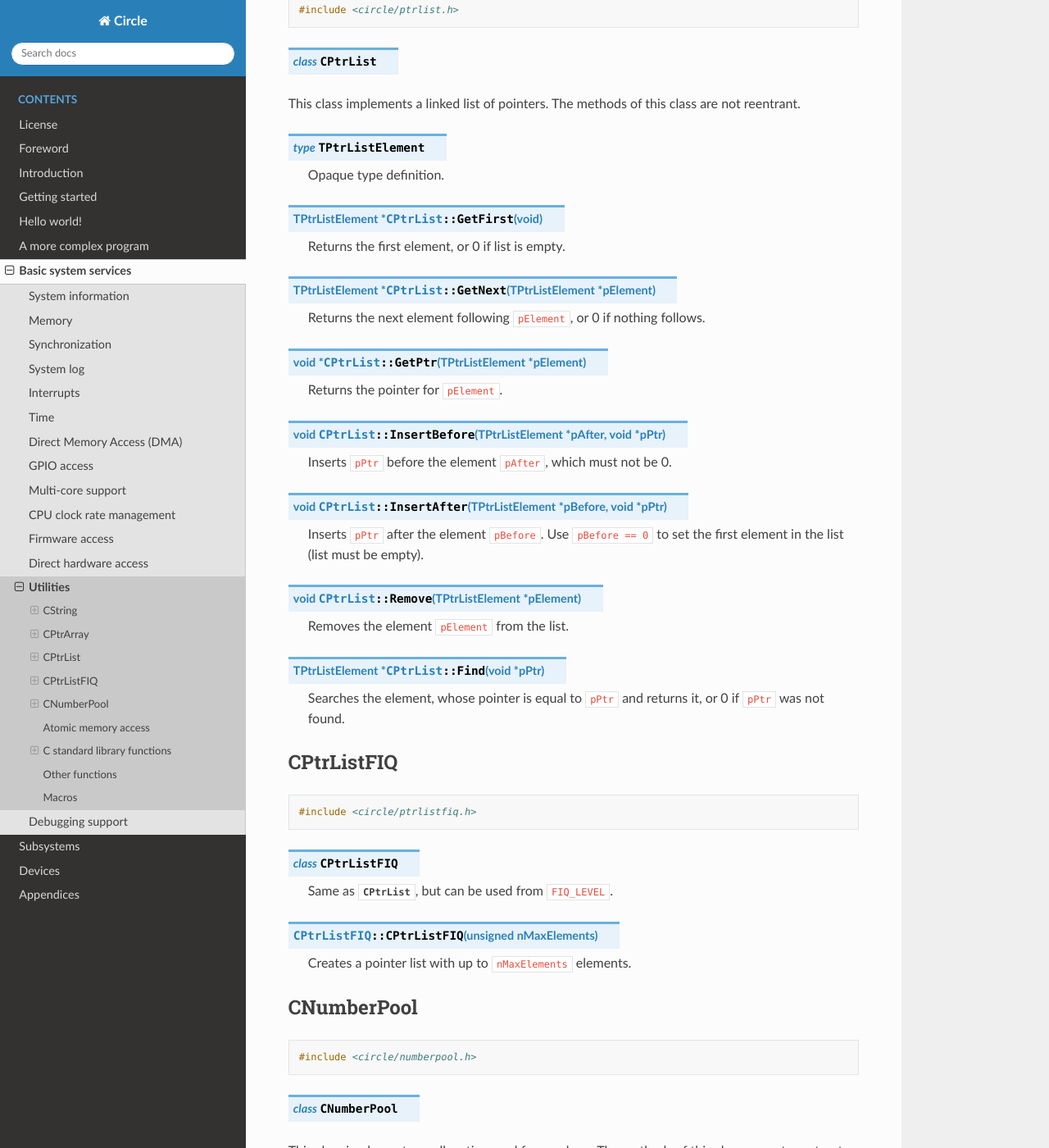
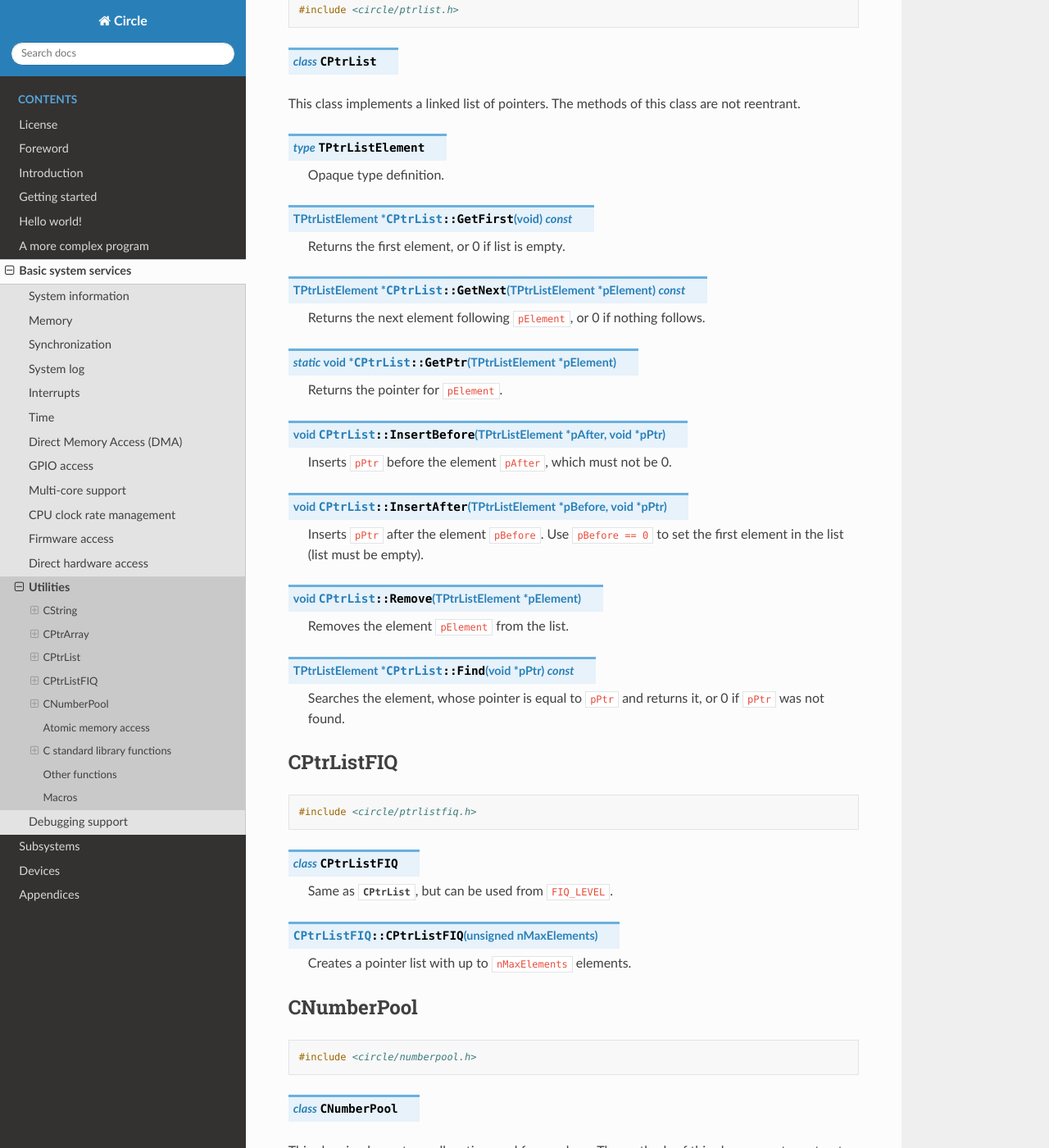
Before and after one commit to rsta2/circle-docs, a Sphinx documentation site: the page built from docs/basic-system-services/utilities.rst, in a window 1280 px wide and 1400 px high, scrolled down 3555 px. Shown: the whole window at 82% size. Built offline with Sphinx 7.4.7 and the Read the Docs theme 2.0.0, drawn with Linux system fonts in a browser that asks for light colours.

Commit message:
basic-system-services/utilities: Update class CPtrList

```diff
--- a/docs/basic-system-services/utilities.rst
+++ b/docs/basic-system-services/utilities.rst
@@ -154,15 +154,15 @@ This class implements a linked list of pointers. The methods of this class are n
 
 	Opaque type definition.
 
-.. cpp:function:: TPtrListElement *CPtrList::GetFirst (void)
+.. cpp:function:: TPtrListElement *CPtrList::GetFirst (void) const
 
 	Returns the first element, or 0 if list is empty.
 
-.. cpp:function:: TPtrListElement *CPtrList::GetNext (TPtrListElement *pElement)
+.. cpp:function:: TPtrListElement *CPtrList::GetNext (TPtrListElement *pElement) const
 
 	Returns the next element following ``pElement``, or 0 if nothing follows.
 
-.. cpp:function:: void *CPtrList::GetPtr (TPtrListElement *pElement)
+.. cpp:function:: static void *CPtrList::GetPtr (TPtrListElement *pElement)
 
 	Returns the pointer for ``pElement``.
 
@@ -178,7 +178,7 @@ This class implements a linked list of pointers. The methods of this class are n
 
 	Removes the element ``pElement`` from the list.
 
-.. cpp:function:: TPtrListElement *CPtrList::Find (void *pPtr)
+.. cpp:function:: TPtrListElement *CPtrList::Find (void *pPtr) const
 
 	Searches the element, whose pointer is equal to ``pPtr`` and returns it, or 0 if ``pPtr`` was not found.
 
```
